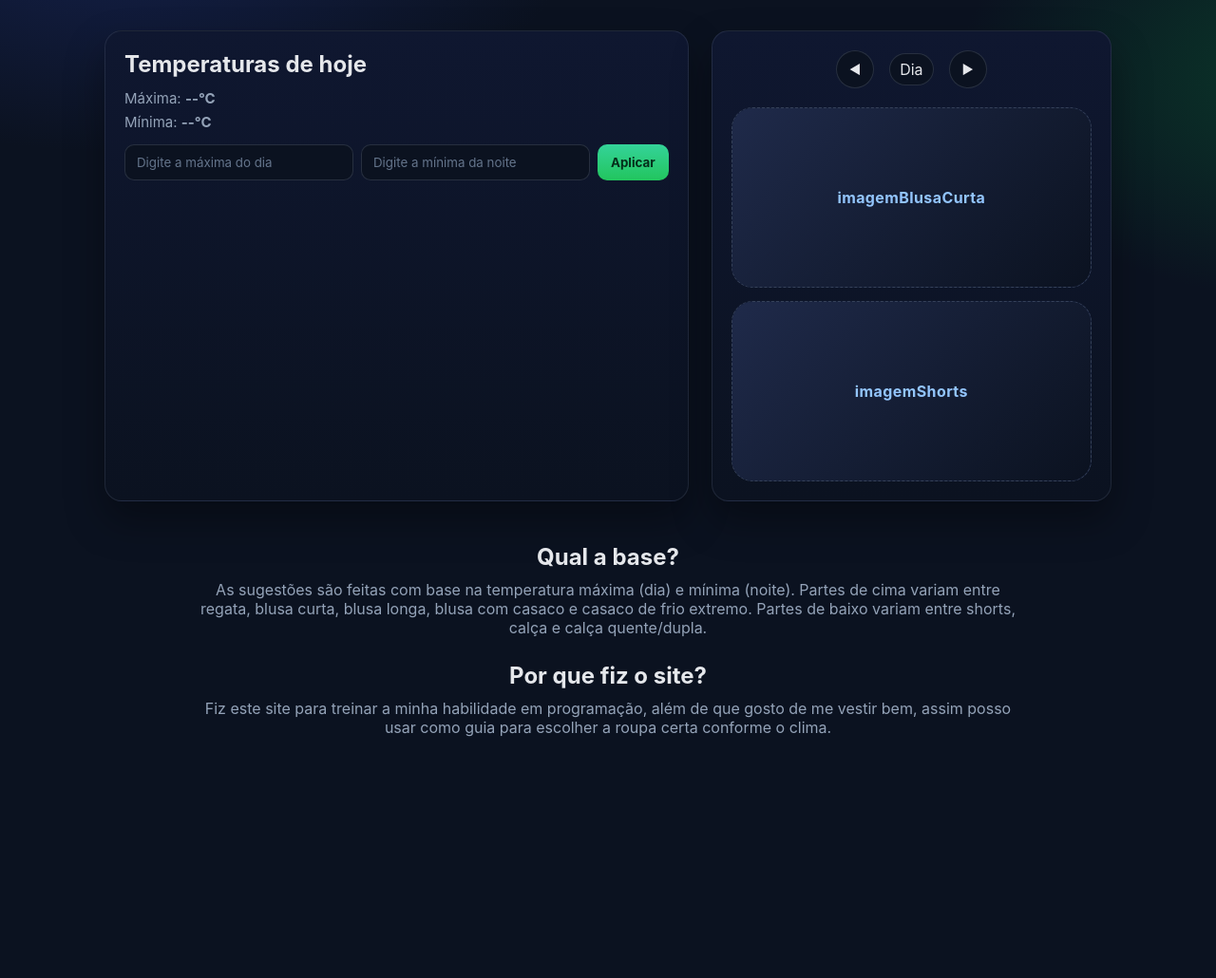
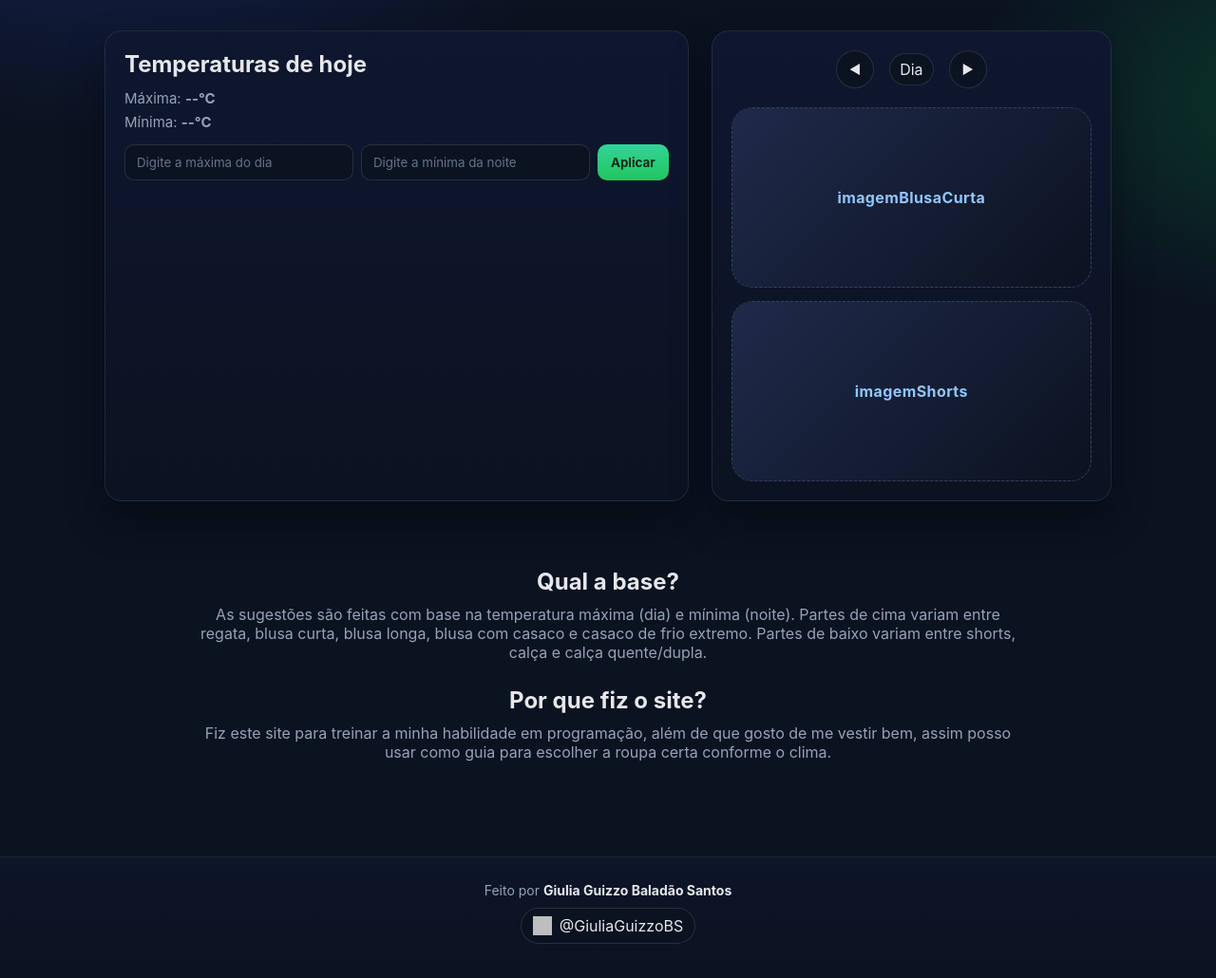
Before and after one commit to GiuliaGuizzoBS/Clima-look, a plain HTML site: page public/index.html in a window 1280 px wide. Shown: the whole page at 95% size. Before the commit the page ends 800 px from the top, so only its background shows below. Drawn offline with Linux system fonts and the light colour scheme; grey boxes are pictures that could not be loaded.

Commit message:
Att: Footer, bugs

```diff
--- a/backend/db.js
+++ b/backend/db.js
@@ -3,6 +3,6 @@ import mysql from "mysql2"
 export const db = mysql.createConnection({
   host: "localhost",
   user: "root",
-  password: "1808",
+  password: "senha",
   database: "clima_look"
 })
--- a/public/css/style.css
+++ b/public/css/style.css
@@ -171,6 +171,72 @@ body {
   margin: 26px 0 10px;
 }
 
+.footer {
+  margin-top: 40px;
+  padding: 26px 16px 36px;
+  border-top: 1px solid rgba(148,163,184,.15);
+  background: linear-gradient(180deg, rgba(15,23,48,.6), rgba(11,18,32,.9));
+}
+
+.footer-content {
+  max-width: 1100px;
+  margin: 0 auto;
+  display: flex;
+  flex-direction: column;
+  align-items: center;
+  gap: 10px;
+  text-align: center;
+}
+
+.footer p {
+  color: var(--muted);
+  font-size: 14px;
+}
+
+.footer strong {
+  color: var(--text);
+  font-weight: 700;
+}
+
+.github-link {
+  display: inline-flex;
+  align-items: center;
+  gap: 8px;
+  text-decoration: none;
+  color: var(--text);
+  padding: 8px 12px;
+  border-radius: 999px;
+  border: 1px solid rgba(148,163,184,.2);
+  background: #0b1220;
+  transition: transform .15s ease, box-shadow .15s ease, border-color .15s ease;
+}
+
+.github-link img {
+  width: 20px;
+  height: 20px;
+  filter: grayscale(1) brightness(1.2);
+}
+
+.github-link:hover {
+  transform: translateY(-1px);
+  border-color: var(--primary);
+  box-shadow: 0 8px 20px rgba(0,0,0,.35);
+}
+
+.github-link:active {
+  transform: translateY(0);
+}
+
+body {
+  display: flex;
+  flex-direction: column;
+}
+
+footer {
+  margin-top: auto;
+}
+
+
 @keyframes shake {
   0% { transform: translateX(0); }
   25% { transform: translateX(-4px); }
--- a/public/index.html
+++ b/public/index.html
@@ -60,6 +60,27 @@
   </p>
 </section>
 
+<footer class="footer">
+  <div class="footer-content">
+    <p>
+      Feito por <strong>Giulia Guizzo Baladão Santos</strong>
+    </p>
+
+    <a
+      href="https://github.com/GiuliaGuizzoBS"
+      target="_blank"
+      class="github-link"
+    >
+      <img
+        src="https://icones.pro/wp-content/uploads/2021/06/icone-github-grise.png"
+        alt="GitHub"
+      />
+      <span>@GiuliaGuizzoBS</span>
+    </a>
+  </div>
+</footer>
+
+
 <script src="/js/script.js"></script>
 </body>
 </html>
--- a/public/js/script.js
+++ b/public/js/script.js
@@ -30,6 +30,10 @@ function aplicarTemperaturas() {
   // remove erro
   erro.style.display = "none"
   desmarcarErro(inputMax, inputMin)
+
+  tempMax = max
+  tempMin = min
+
 
   document.getElementById("tempMax").innerText = max
   document.getElementById("tempMin").innerText = min
```
